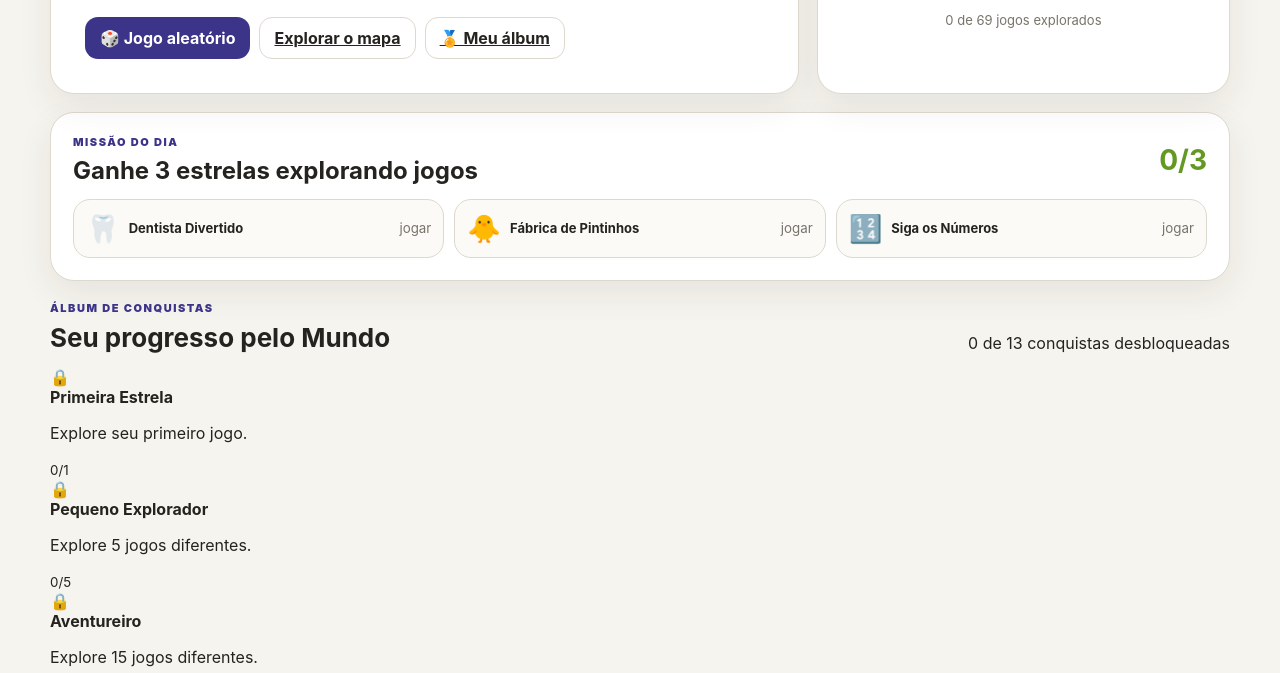
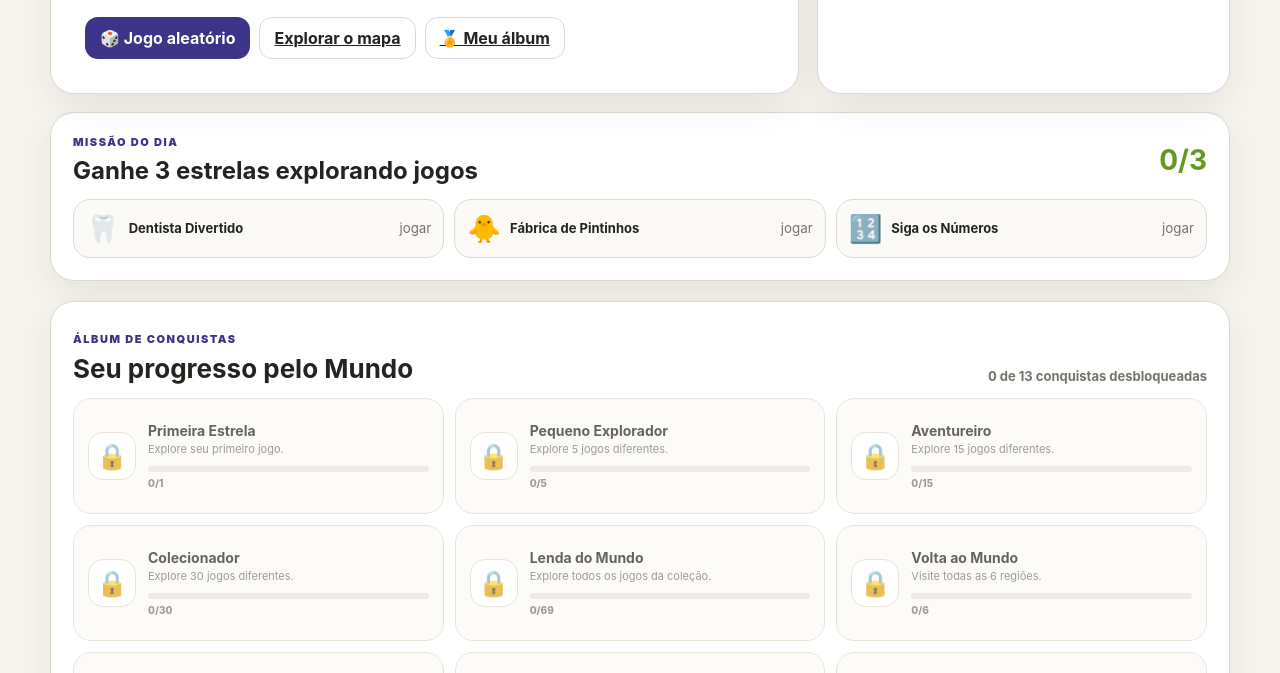
Before and after one commit to ramkar987/jogos-antonio-jr, a plain HTML site: page index.html in a window 1280 px wide. Shown: the part 342-1015 px from the top of the page. Drawn offline with Linux system fonts and the light colour scheme.

Commit message:
style: carregar estilos do álbum

```diff
--- a/index.html
+++ b/index.html
@@ -8,6 +8,7 @@
   <link rel="manifest" href="manifest.webmanifest">
   <title>Mundo Antônio Jr.</title>
   <link rel="stylesheet" href="style.css?v=20260913-2332">
+  <link rel="stylesheet" href="album.css?v=20260913-2332">
 </head>
 <body>
 <header class="top"><div class="wrap topin"><div class="brand"><div class="logo">🌎</div><div><h1>Mundo Antônio Jr.</h1><small>Um universo de jogos feito em casa</small></div></div><button id="theme" class="iconbtn" aria-label="Alternar tema">🌙</button></div></header>
```
